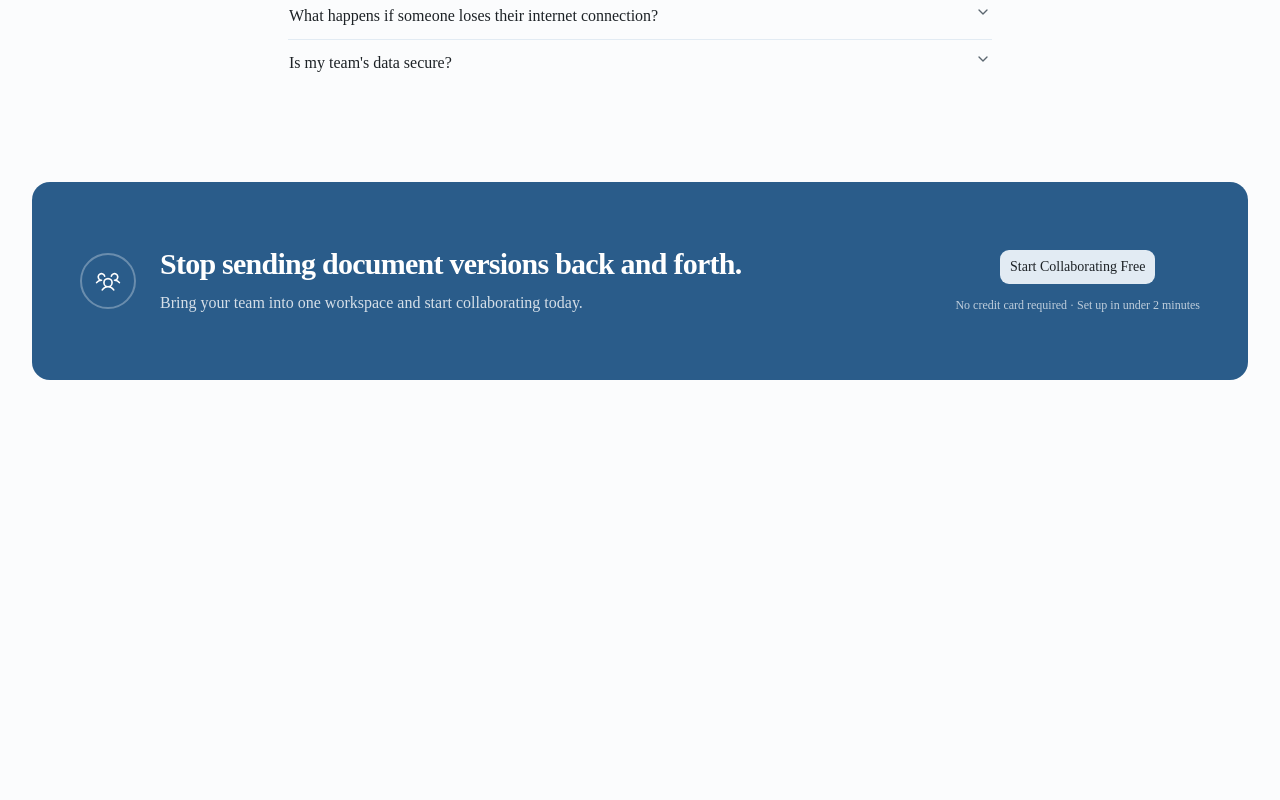
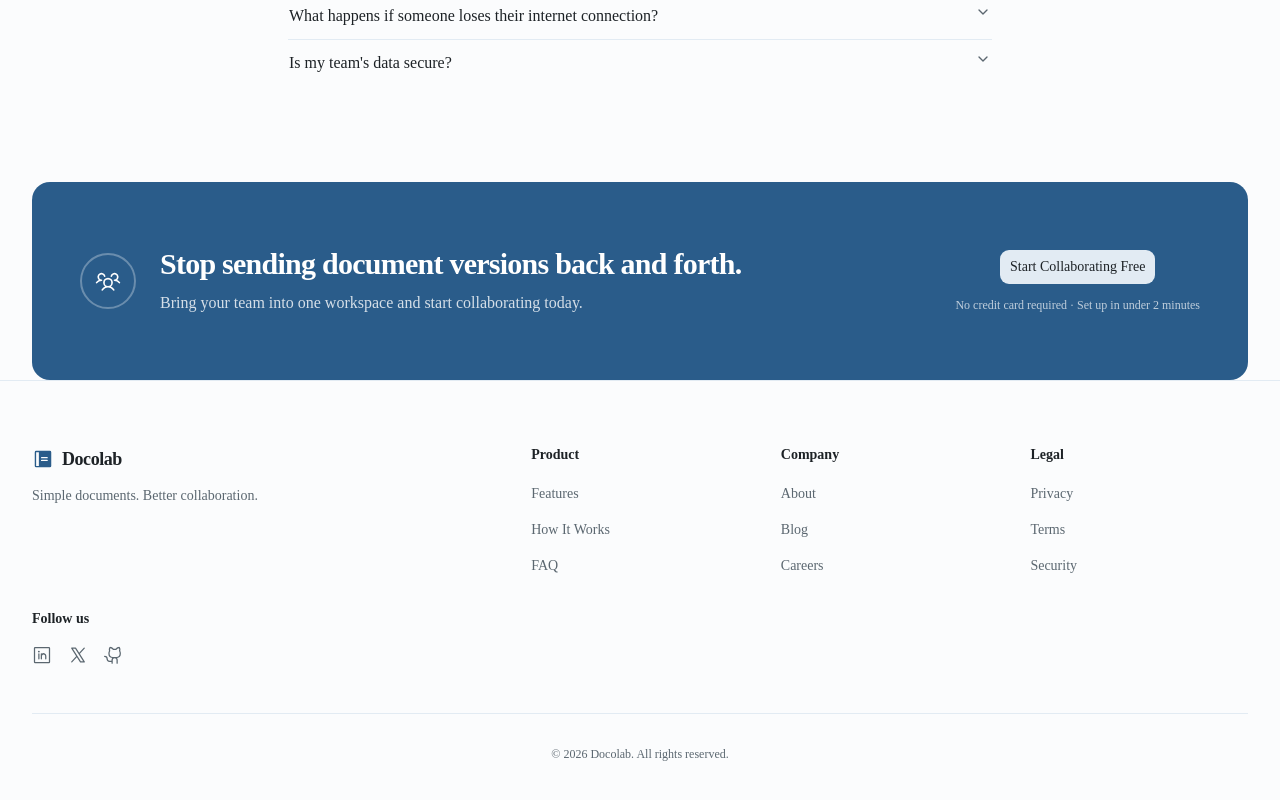
Before and after one commit to ukazimchisom/docolab, a Next.js app: page / in a window 1280 px wide. Shown: the part 2627-3427 px from the top of the page. Before the commit the page ends 3007 px from the top, so only its background shows below. Built offline with nearby package versions, Linux system fonts and the light colour scheme.

Commit message:
feat: build footer with grouped link columns and social links

```diff
--- a/src/app/(marketing)/page.tsx
+++ b/src/app/(marketing)/page.tsx
@@ -5,6 +5,7 @@ import { HowItWorks } from "@/components/landing/how-it-works";
 import { Testimonials } from "@/components/landing/testimonials";
 import { FAQ } from "@/components/landing/faq";
 import { FinalCTA } from "@/components/landing/final-cta";
+import { Footer } from "@/components/landing/footer";
 
 export default function LandingPage() {
   return (
@@ -16,6 +17,7 @@ export default function LandingPage() {
       <Testimonials />
       <FAQ />
       <FinalCTA />
+      <Footer />
     </main>
   );
 }
--- /dev/null
+++ b/src/components/landing/footer.tsx
@@ -0,0 +1,112 @@
+import Link from "next/link";
+import {
+  LinkedinLogoIcon,
+  XLogoIcon,
+  GithubLogoIcon,
+} from "@phosphor-icons/react/dist/ssr";
+import { Logo } from "./logo";
+
+interface FooterLinkGroup {
+  heading: string;
+  links: { label: string; href: string }[];
+}
+
+const FOOTER_COLUMNS: FooterLinkGroup[] = [
+  {
+    heading: "Product",
+    links: [
+      { label: "Features", href: "#features" },
+      { label: "How It Works", href: "#how-it-works" },
+      { label: "FAQ", href: "#faq" },
+    ],
+  },
+  {
+    heading: "Company",
+    links: [
+      { label: "About", href: "/about" },
+      { label: "Blog", href: "/blog" },
+      { label: "Careers", href: "/careers" },
+    ],
+  },
+  {
+    heading: "Legal",
+    links: [
+      { label: "Privacy", href: "/privacy" },
+      { label: "Terms", href: "/terms" },
+      { label: "Security", href: "/security" },
+    ],
+  },
+];
+
+const SOCIAL_LINKS = [
+  { label: "LinkedIn", href: "https://linkedin.com", icon: LinkedinLogoIcon },
+  { label: "X", href: "https://x.com", icon: XLogoIcon },
+  { label: "GitHub", href: "https://github.com", icon: GithubLogoIcon },
+];
+
+export function Footer() {
+  const year = new Date().getFullYear();
+
+  return (
+    <footer className="border-t border-border">
+      <div className="mx-auto max-w-7xl px-6 py-12 lg:px-8 lg:py-16">
+        <div className="grid grid-cols-1 gap-10 sm:grid-cols-2 lg:grid-cols-5 lg:gap-8">
+          {/* Brand block */}
+          <div className="lg:col-span-2">
+            <Logo />
+            <p className="mt-3 max-w-xs text-sm leading-relaxed text-muted-foreground">
+              Simple documents. Better collaboration.
+            </p>
+          </div>
+
+          {/* Link columns */}
+          {FOOTER_COLUMNS.map((column) => (
+            <div key={column.heading}>
+              <h3 className="text-sm font-semibold text-foreground">
+                {column.heading}
+              </h3>
+              <ul className="mt-4 flex flex-col gap-3">
+                {column.links.map((link) => (
+                  <li key={link.label}>
+                    <Link
+                      href={link.href}
+                      className="text-sm text-muted-foreground hover:text-foreground transition-colors"
+                    >
+                      {link.label}
+                    </Link>
+                  </li>
+                ))}
+              </ul>
+            </div>
+          ))}
+
+          {/* Social */}
+          <div>
+            <h3 className="text-sm font-semibold text-foreground">Follow us</h3>
+            <div className="mt-4 flex gap-4">
+              {SOCIAL_LINKS.map(({ label, href, icon: SocialIcon }) => (
+                <a
+                  key={label}
+                  href={href}
+                  target="_blank"
+                  rel="noopener noreferrer"
+                  aria-label={label}
+                  className="text-muted-foreground hover:text-foreground transition-colors"
+                >
+                  <SocialIcon size={20} />
+                </a>
+              ))}
+            </div>
+          </div>
+        </div>
+
+        {/* Bottom bar */}
+        <div className="mt-12 border-t border-border pt-8">
+          <p className="text-center text-xs text-muted-foreground">
+            © {year} Docolab. All rights reserved.
+          </p>
+        </div>
+      </div>
+    </footer>
+  );
+}
```
